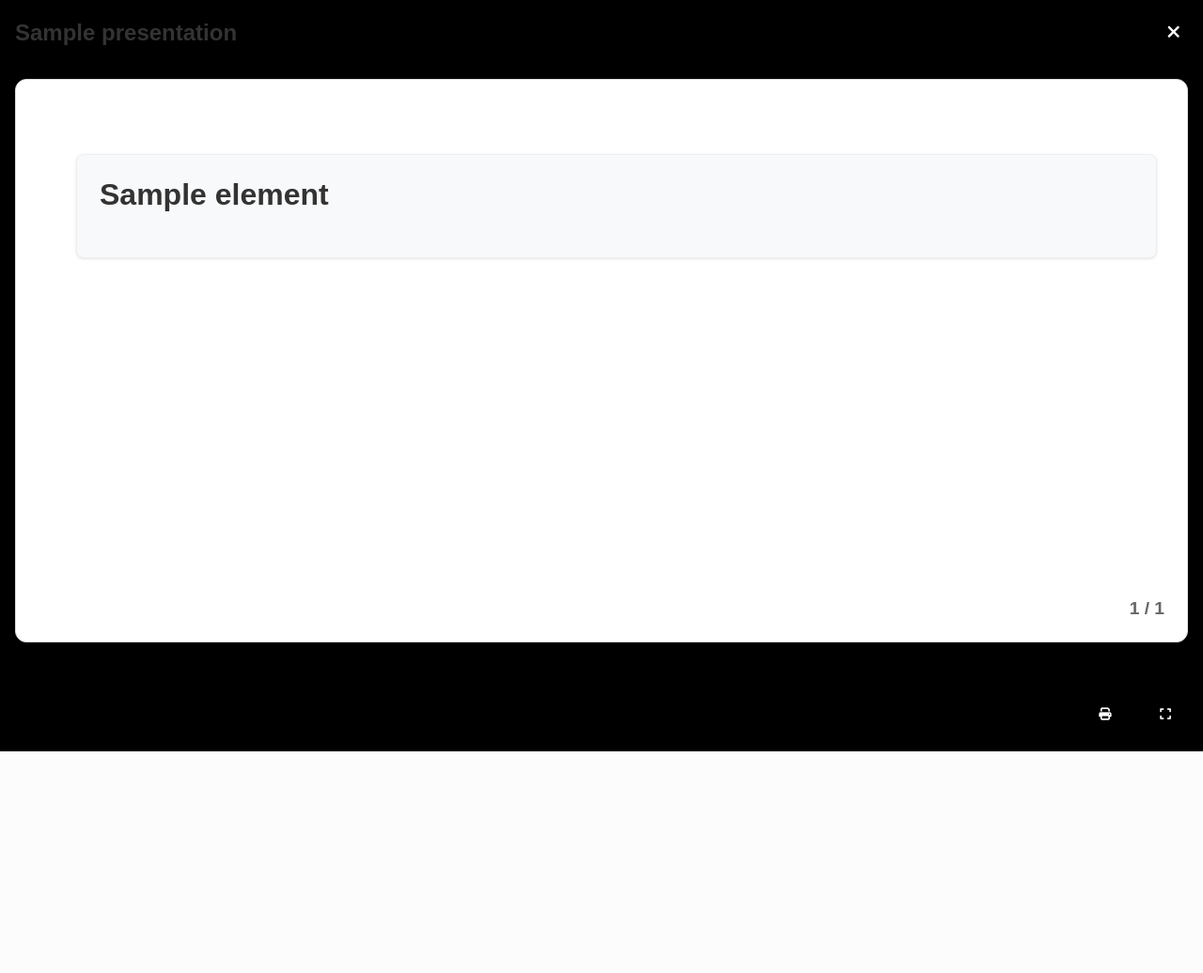
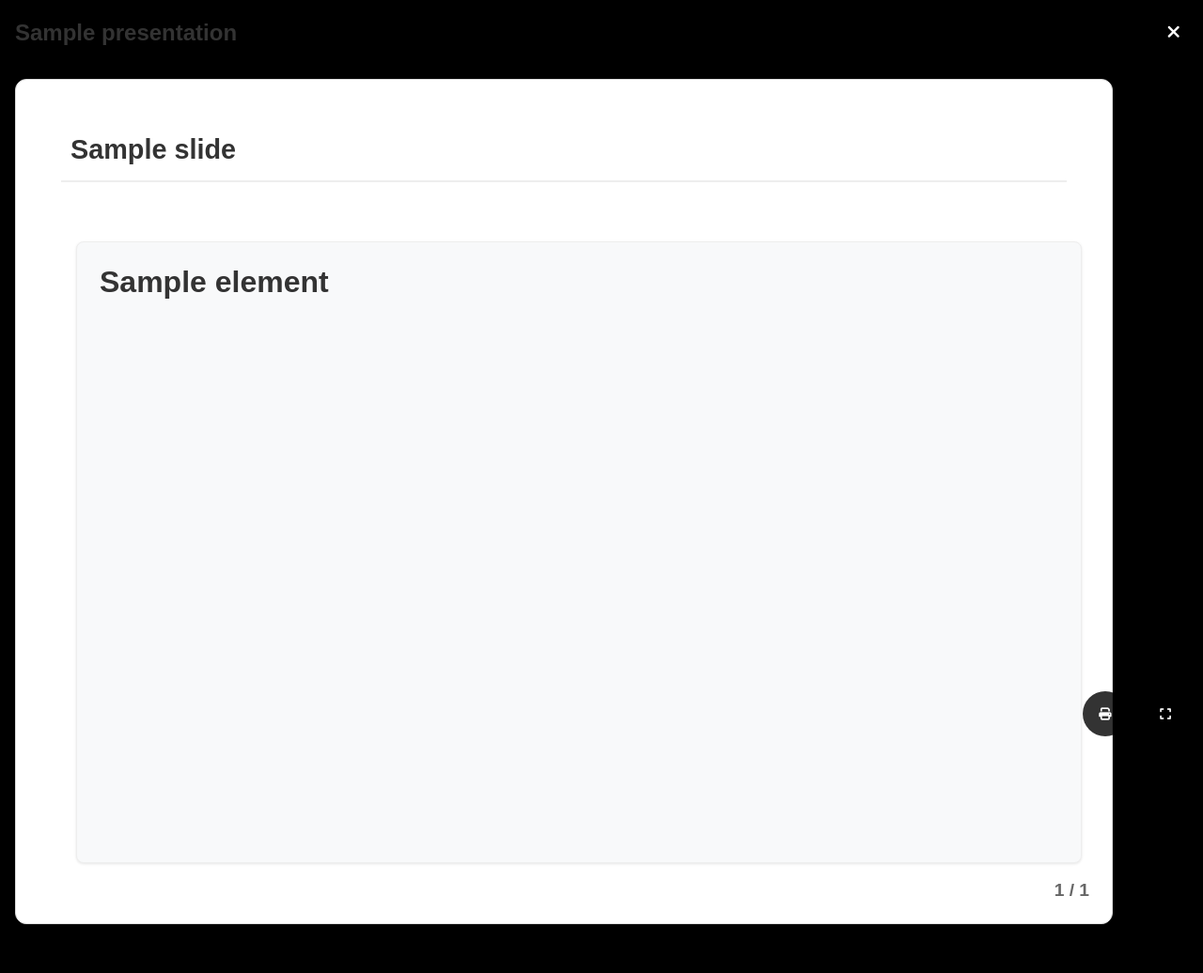
Before and after one commit to denitsa-r/WEB_project_presentation_generator, a PHP site: template app/views/presentation/review.php in a window 1280 px wide. Shown: the whole page at 94% size. Before the commit the page ends 800 px from the top, so only its background shows below. Run offline with PHP 8.4, Linux system fonts and the light colour scheme; the template is opened without the code that fills it: most values are stand-ins (such as "Sample title", 1, 10 or a date in 2020); some libraries are stand-ins or nearby versions.

Commit message:
fixed review page

```diff
--- a/app/views/presentation/review.php
+++ b/app/views/presentation/review.php
@@ -17,7 +17,7 @@
             width: 100%;
         }
         .review-container {
-            width: 100%;
+            width: 1200px;
             min-height: 100vh;
             display: flex;
             flex-direction: column;
@@ -70,7 +70,7 @@
             box-shadow: 0 8px 16px rgba(0, 0, 0, 0.1);
             position: relative;
             padding: 3rem;
-            min-height: 600px;
+            height: 900px;
             display: flex;
             flex-direction: column;
             width: 100%;
@@ -274,6 +274,14 @@
         <div class="slides-container" data-theme="<?= htmlspecialchars($data['presentation']['theme']) ?>">
             <?php foreach ($data['slides'] as $index => $slide): ?>
                 <div class="slide" id="slide-<?= $index + 1 ?>">
+                    <div class="slide-header">
+                        <div class="slide-header-content">
+                            <h2 class="slide-title">
+                                <?php echo htmlspecialchars($slide['title']); ?>
+                            </h2>
+                        </div>
+                    </div>
+
                     <div class="slide-content <?= htmlspecialchars($slide['layout'] ?? 'full') ?>">
                         <?php if (!empty($slide['elements'])): ?>
                             <?php foreach ($slide['elements'] as $element): ?>
@@ -294,11 +302,11 @@
                                     <?php if ($element['type'] === 'text'): ?>
                                         <p><?= nl2br(htmlspecialchars($element['content'] ?? '')) ?></p>
                                     <?php elseif ($element['type'] === 'image'): ?>
-                                        <img src="<?= htmlspecialchars($element['content'] ?? '') ?>" alt="<?= htmlspecialchars($element['title'] ?? '') ?>">
+                                            <div class="image-container" style="background-image: url('<?= htmlspecialchars($element['content'] ?? '') ?>');"></div>
                                     <?php elseif ($element['type'] === 'image_text'): ?>
                                         <div class="image-text-container">
-                                            <img src="<?= htmlspecialchars($element['content'] ?? '') ?>" alt="<?= htmlspecialchars($element['title'] ?? '') ?>">
-                                            <p><?= nl2br(htmlspecialchars($element['text'] ?? '')) ?></p>
+                                            <div class="image-container" style="background-image: url('<?php echo $element['content']; ?>');"></div>
+                                            <div class="text"><p><?php echo nl2br(htmlspecialchars($element['text'])); ?></p></div>
                                         </div>
                                     <?php elseif ($element['type'] === 'list'): ?>
                                         <ul>
@@ -315,7 +323,7 @@
                                         </ul>
                                     <?php elseif ($element['type'] === 'image_list'): ?>
                                         <div class="image-list-container">
-                                            <img src="<?= htmlspecialchars($element['content'] ?? '') ?>" alt="<?= htmlspecialchars($element['title'] ?? '') ?>">
+                                            <div class="image-container" style="background-image: url('<?php echo $element['content']; ?>');"></div>
                                             <ul>
                                                 <?php
                                                 $items = !empty($element['text']) ? explode("\n", $element['text']) : [];
```
Also changed, not shown: 1 other file.
